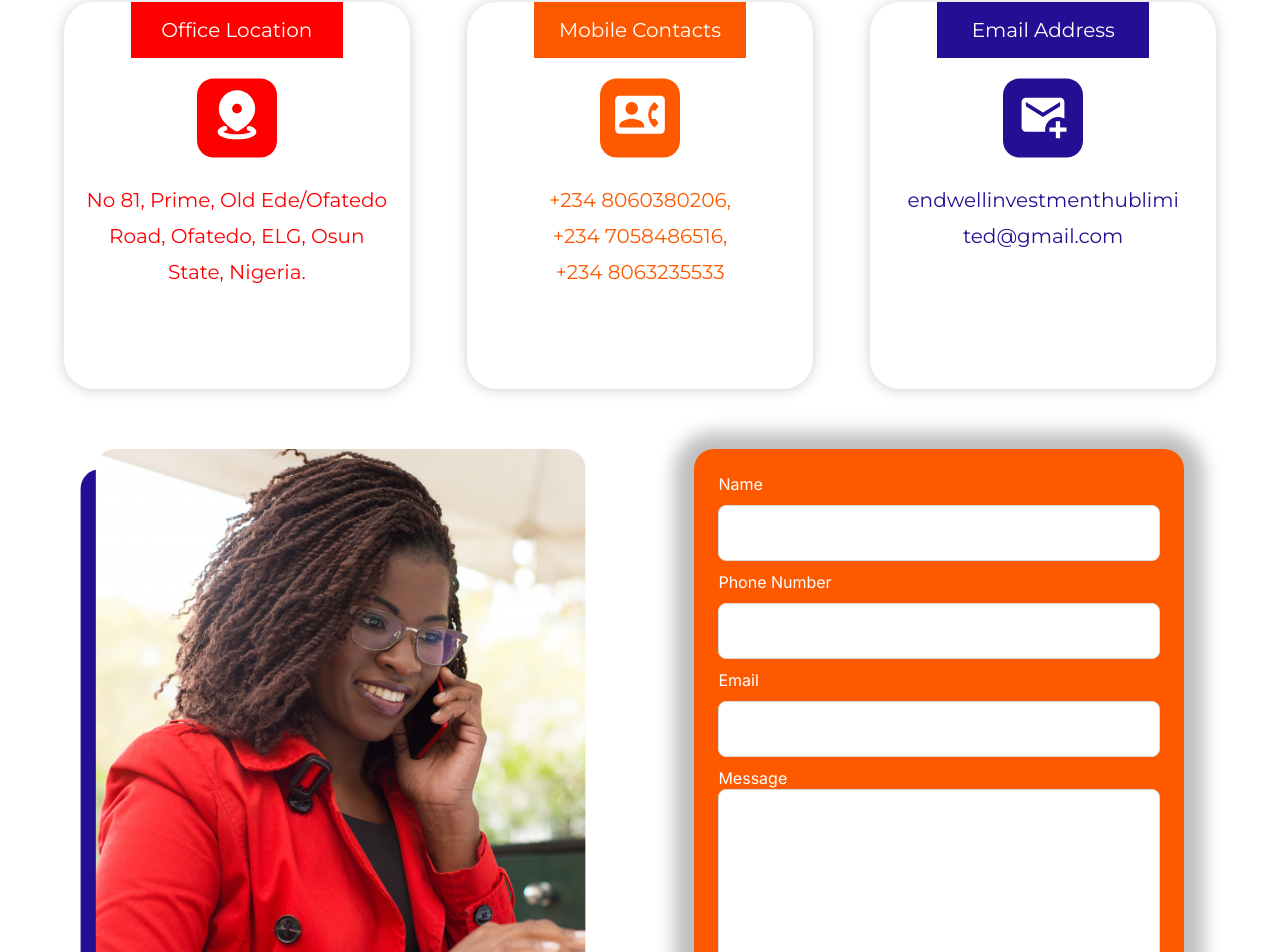
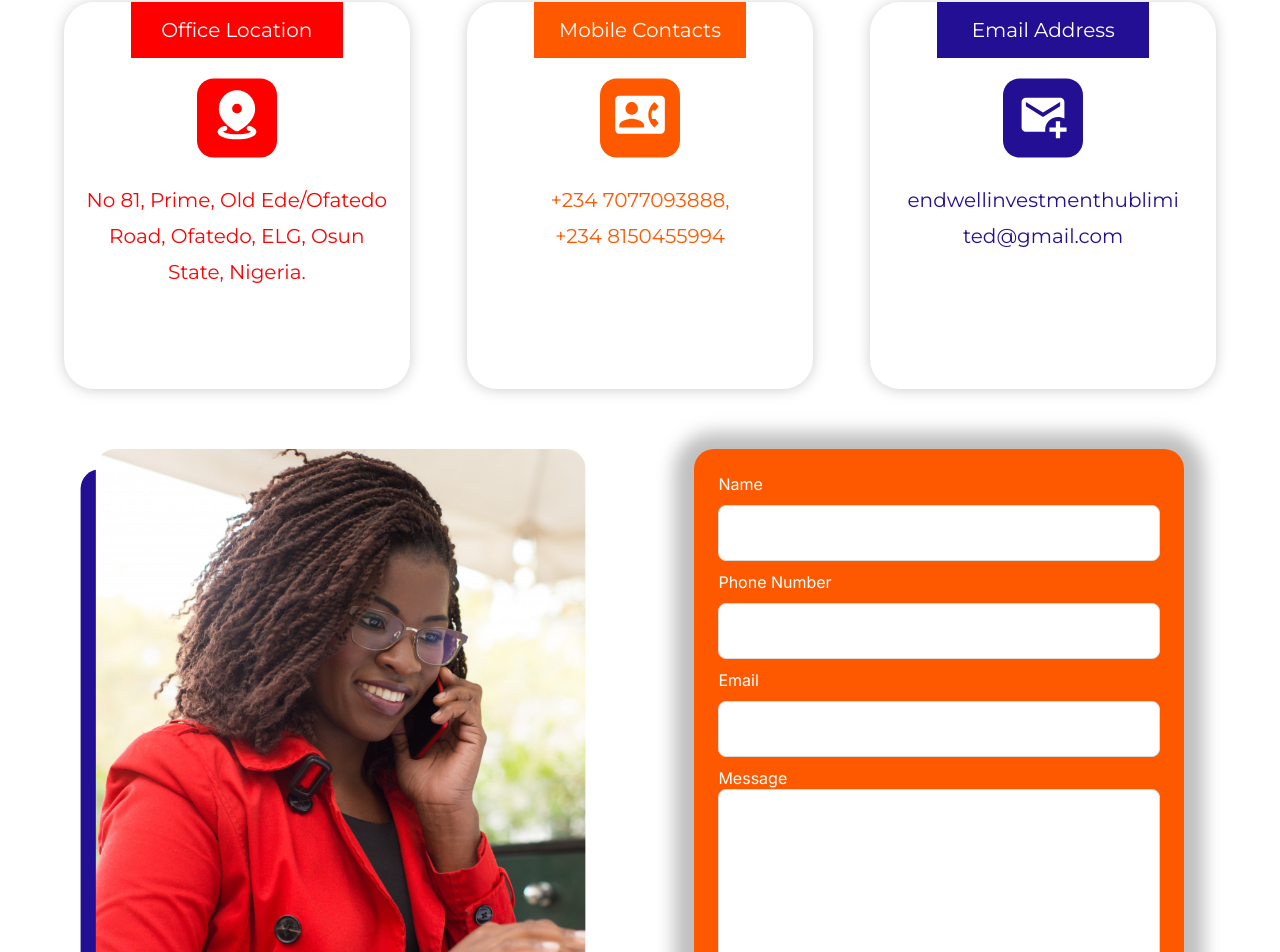
Before and after one commit to ogungbile-oluwasogo/endwell, a React (Vite) app: page /contact-us in a window 1280 px wide. Shown: the part 780-1732 px from the top of the page. Built offline with nearby package versions, Linux system fonts and the light colour scheme.

Commit message:
cont us number

```diff
--- a/src/components/contact/ContactDetail.jsx
+++ b/src/components/contact/ContactDetail.jsx
@@ -24,7 +24,7 @@ const ContactDetail = () => {
             </svg>
         </div>
         <p>
-            +234 8060380206, +234 7058486516, +234 8063235533
+            +234 7077093888, +234 8150455994
         </p>
       </div>
       <div className={`${styles.box} ${styles.email}`}>
```
Also changed, not shown: src/layouts/Footer.jsx (+1 -1 lines).
